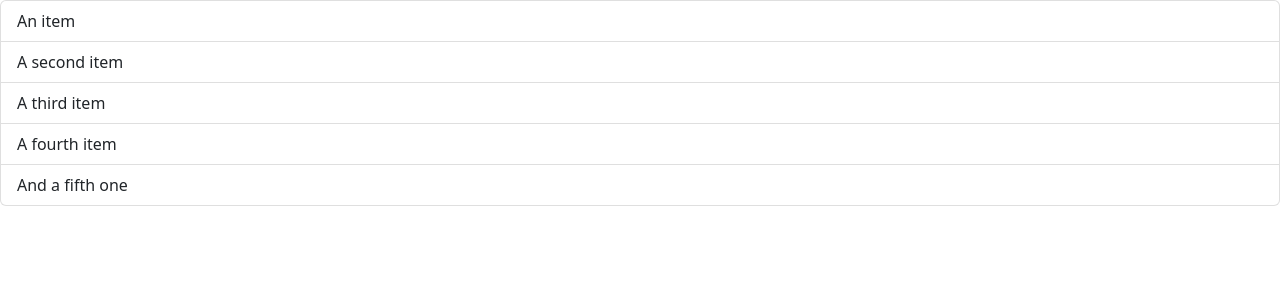
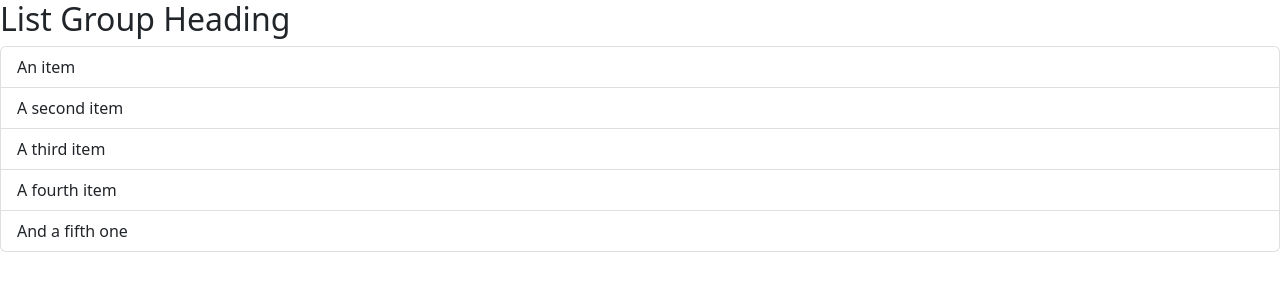
Before and after one commit to Er-Naren719/react-basics, a React (Vite) app: page / in a window 1280 px wide. Shown: the top 300 px of the page. Built offline with nearby package versions, Linux system fonts and the light colour scheme.

Commit message:
Feat: Fragents

```diff
--- a/src/components/ListGroup.tsx
+++ b/src/components/ListGroup.tsx
@@ -1,5 +1,9 @@
+import { Fragment } from "react"
+
 function ListGroup() {
   return (
+    <Fragment>
+      <h2>List Group Heading</h2>
       <ul className="list-group">
         <li className="list-group-item">An item</li>
         <li className="list-group-item">A second item</li>
@@ -7,6 +11,7 @@ function ListGroup() {
         <li className="list-group-item">A fourth item</li>
         <li className="list-group-item">And a fifth one</li>
       </ul>
+    </Fragment>
   )
 }
 
```
Lines whose indentation alone changed are shown as unchanged.
